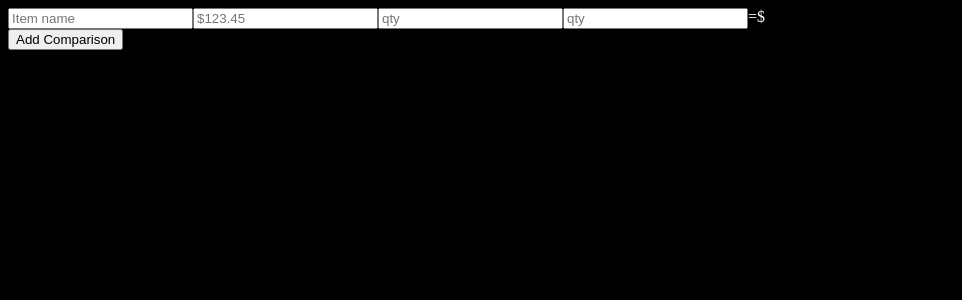
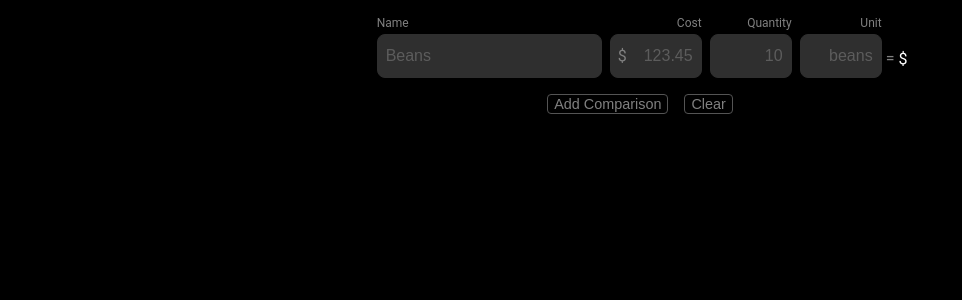
Before and after one commit to mjleonides/unit-pricer, a Vue app: page / in a window 1280 px wide. Shown: the top 300 px of the page, without its empty margins (0-962 px from the left). Built offline with nearby package versions, Linux system fonts and the light colour scheme; the HTML template or start-up script is replaced by a standard one.

Commit message:
Lots of work, might almost be done

```diff
--- a/src/App.vue
+++ b/src/App.vue
@@ -1,19 +1,64 @@
 <template>
-  <LineItem v-for="line in lines" :key="line" />
-  <button @click="addLine">Add Comparison</button>
+  <div class="table">
+    <LineItem
+      v-for="price in store.prices"
+      :row="price.key"
+      :price="price"
+      :key="price.key"
+      @on-remove="store.removePrice(price.key)"
+    />
+
+    <div class="button-container">
+      <button @click="store.addPrice">Add Comparison</button>
+      <button @click="store.clear">Clear</button>
+    </div>
+  </div>
 </template>
 <script setup lang="ts">
-import { ref } from 'vue'
 import LineItem from '@/components/LineItem.vue'
+import { usePricesStore } from '@/store'
 
-const lines = ref([0])
-
-const addLine = () => lines.value.push(lines.value.length)
+const store = usePricesStore()
 </script>
 
 <style>
 body {
   background-color: black;
   color: white;
+  font-family: Roboto, 'Open Sans', 'Helvetica Neue', sans-serif;
+}
+.table {
+  margin: 0 auto;
+  max-width: max-content;
+  /* display: flex;
+  flex-direction: row;
+  justify-content: center; */
+}
+
+.line-item:first-of-type label {
+  display: block;
+}
+
+.button-container {
+  margin: 0.5rem 0;
+  display: flex;
+  flex-direction: row;
+  justify-content: center;
+}
+
+button {
+  background-color: black;
+  color: grey;
+  border: solid 1px rgb(84, 84, 84);
+  border-radius: 4px;
+  margin: 0 0.5rem;
+  cursor: pointer;
+  font-size: 0.9rem;
+}
+
+button:hover,
+button:focus-visible {
+  background-color: rgb(84, 84, 84);
+  color: white;
 }
 </style>
--- a/src/components/FieldComponent.vue
+++ b/src/components/FieldComponent.vue
@@ -1,18 +1,42 @@
 <template>
-  <label :for="name">{{ label }}</label>
-  <input :type="type" :name="name" :placeholder="placeholder" v-model="value" />
+  <div class="field">
+    <label class="label" :for="id">{{ label }}</label>
+    <div class="input-container">
+      <span v-if="prefix" class="prefix">{{ prefix }}</span
+      ><input :id="id" :type="type" :name="name" :placeholder="placeholder" v-model="value" />
+    </div>
+  </div>
 </template>
 
 <script setup lang="ts">
 import { computed } from 'vue'
 
-const props = defineProps<{
+interface Props {
+  id: string
   name: string
   label: string
+  placeholder?: string
   type: 'text' | 'number'
-  placeholder?: string
   modelValue?: any
-}>()
+  prefix?: string
+}
+
+// interface PropsText {
+//   modelValue?: 'text'
+// }
+// interface PropsNumber{
+//   modelValue?: 'number'
+// }
+
+// type Props<T extends PropsText | PropsNumber> = T extends 'text' ? PropsText : PropsNumber
+
+// type NameOrId<T extends number | string> = T extends number
+//   ? IdLabel
+//   : NameLabel;
+
+// <T extends number | string>(idOrName: T): NameOrId<T>
+
+const props = defineProps<Props>()
 
 const emit = defineEmits(['update:modelValue'])
 
@@ -28,7 +52,62 @@ const value = computed({
 </script>
 
 <style scoped>
+.field {
+  margin: 0.5rem 0.25rem;
+  display: flex;
+  flex-direction: column;
+}
+
+.input-container {
+  position: relative;
+}
+
+.input-container:has(.prefix) input {
+  padding-left: 1.125rem;
+}
+
+input {
+  background-color: rgb(47, 47, 47);
+  border: solid 1px rgb(47, 47, 47);
+  color: white;
+  border-radius: 8px;
+  padding: 0.75rem 0.5rem;
+  max-width: 100%;
+  font-size: 1rem;
+}
+
+.prefix {
+  position: absolute;
+  bottom: 1rem;
+  left: 0.5rem;
+  display: inline-block;
+  content: '$';
+  width: 1ch;
+  height: 1rem;
+  color: grey;
+}
+
+input::placeholder {
+  opacity: 0.65;
+}
+
 label {
+  color: grey;
+  display: none;
+  margin-bottom: 0.25rem;
+  font-size: 0.75rem;
+}
+
+.prefix {
+  color: grey;
+  margin-inline-end: 0.125rem;
+}
+
+input[type='number']::-webkit-inner-spin-button,
+input[type='number']::-webkit-outer-spin-button {
   display: none;
 }
+/* input[type='number'] {
+  -moz-appearance: textfield;
+} */
 </style>
--- a/src/components/LineItem.vue
+++ b/src/components/LineItem.vue
@@ -1,37 +1,115 @@
 <template>
   <div class="line-item">
-    <FieldComponent name="name" label="Name" type="text" placeholder="Item name" />
-    <FieldComponent name="cost" label="Cost" type="number" placeholder="$123.45" v-model="cost" />
     <FieldComponent
-      name="qty"
+      :id="`row-${price.key}-name`"
+      name="name"
+      label="Name"
+      type="text"
+      placeholder="Beans"
+      :model-value="price.name"
+      @update:model-value="(newValue) => updatePrice(price.key, 'name', newValue)"
+    />
+    <FieldComponent
+      :id="`row-${price.key}-cost`"
+      class="small-field"
+      name="cost"
+      label="Cost"
+      type="number"
+      placeholder="123.45"
+      :model-value="price.cost"
+      prefix="$"
+      @update:model-value="(newValue) => updatePrice(price.key, 'cost', newValue)"
+    />
+    <FieldComponent
+      :id="`row-${price.key}-qty`"
+      class="small-field"
+      name="quantity"
       label="Quantity"
       type="number"
-      placeholder="qty"
-      v-model="quantity"
+      placeholder="10"
+      :model-value="price.quantity"
+      @update:model-value="(newValue) => updatePrice(price.key, 'quantity', newValue)"
     />
-    <FieldComponent name="unit" label="Unit" type="text" placeholder="qty" v-model="unit" />
-    <div>
-      <span>=</span>{{ `$${unitPrice}` }}<span v-if="unit"> / {{ unit }}</span>
+    <FieldComponent
+      :id="`row-${price.key}-unit`"
+      class="small-field"
+      name="unit"
+      label="Unit"
+      type="text"
+      placeholder="beans"
+      :model-value="price.unit"
+      @update:model-value="(newValue) => updatePrice(price.key, 'unit', newValue)"
+    />
+    <div class="result-container">
+      <span> = </span><span class="result">{{ `$${unitPriceDisplay}` }}</span
+      ><span class="unit" v-if="price.unit"> / {{ price.unit }}</span>
+      <button
+        v-if="priceCount > 1"
+        id="remove-button"
+        title="Remove line"
+        @click="emit('onRemove')"
+      >
+        x
+      </button>
     </div>
   </div>
 </template>
 
 <script setup lang="ts">
 import FieldComponent from '@/components/FieldComponent.vue'
-import { ref, computed } from 'vue'
+import { computed } from 'vue'
+import type { Price } from '@/types'
+import { usePricesStore } from '@/store'
 
-const cost = ref<number>()
-const quantity = ref<number>()
-const unit = ref<string>()
+const props = defineProps<{
+  price: Price
+}>()
+
+const emit = defineEmits(['onRemove'])
+
+const { updatePrice, priceCount } = usePricesStore()
 
 const unitPrice = computed(() =>
-  cost.value && quantity.value ? `${(cost.value / quantity.value).toFixed(3)}` : '',
+  props.price.cost && props.price.quantity ? props.price.cost / props.price.quantity : undefined,
 )
+
+const unitPriceDisplay = computed(() => {
+  if (unitPrice.value) {
+    const fixedUnitPrice = unitPrice.value.toFixed(3).toString()
+
+    if (fixedUnitPrice.endsWith('0')) {
+      return unitPrice.value.toFixed(2)
+    } else {
+      return fixedUnitPrice
+    }
+  }
+
+  return ''
+})
 </script>
 
 <style scoped>
 .line-item {
   display: flex;
   flex-direction: row;
+  align-items: end;
+}
+
+:deep(.small-field input) {
+  max-width: 4rem;
+  text-align: right;
+}
+
+:deep(.small-field label) {
+  text-align: right;
+}
+
+.result-container {
+  margin-bottom: 1.125rem;
+  color: grey;
+}
+
+.result {
+  color: white;
 }
 </style>
--- a/src/main.ts
+++ b/src/main.ts
@@ -1,6 +1,6 @@
 // import './assets/main.css'
 
-import { createApp } from 'vue'
+import { createApp, watch } from 'vue'
 import { createPinia } from 'pinia'
 
 import App from './App.vue'
@@ -8,7 +8,17 @@ import router from './router'
 
 const app = createApp(App)
 
-app.use(createPinia())
+const pinia = createPinia()
+app.use(pinia)
+
 app.use(router)
 
 app.mount('#app')
+
+watch(
+  pinia.state,
+  (state) => {
+    localStorage.setItem('store', JSON.stringify(state.store))
+  },
+  { deep: true },
+)
--- /dev/null
+++ b/src/store.ts
@@ -0,0 +1,54 @@
+import { defineStore } from 'pinia'
+import type { Price } from '@/types'
+
+interface State {
+  prices: Price[]
+  removedPriceCount: number
+}
+
+export const usePricesStore = defineStore('store', {
+  state: (): State => {
+    const storedPrice = localStorage.getItem('store')
+
+    return {
+      prices: storedPrice
+        ? JSON.parse(storedPrice).prices
+        : [{ key: 0, name: undefined, cost: undefined, quantity: undefined, unit: undefined }],
+      removedPriceCount: 0,
+    }
+  },
+  getters: {
+    priceList: (state: State) => state.prices,
+    priceCount: (state: State) => state.prices.length,
+  },
+
+  actions: {
+    addPrice() {
+      const newKey = this.prices.length + this.removedPriceCount
+
+      this.prices.push({
+        key: newKey,
+        name: undefined,
+        cost: undefined,
+        quantity: undefined,
+        unit: undefined,
+      })
+    },
+    removePrice(key: number) {
+      const index = this.prices.findIndex((x: Price) => x.key === key)
+      this.prices.splice(index, 1)
+      this.removedPriceCount++
+    },
+    updatePrice(key: number, field: string, newValue: string | number) {
+      const index = this.prices.findIndex((x: Price) => x.key === key)
+
+      const relevantPrice = this.prices[index]
+
+      relevantPrice[field] = newValue
+    },
+    clear() {
+      localStorage.removeItem('store')
+      this.$reset()
+    },
+  },
+})
--- /dev/null
+++ b/src/types.ts
@@ -0,0 +1,7 @@
+export interface Price {
+  key: number
+  name: string | undefined
+  cost: number | undefined
+  quantity: number | undefined
+  unit: string | undefined
+}
```
